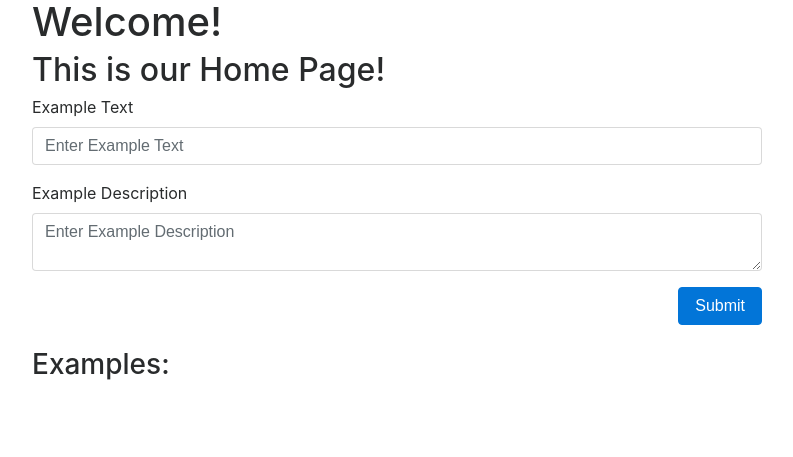
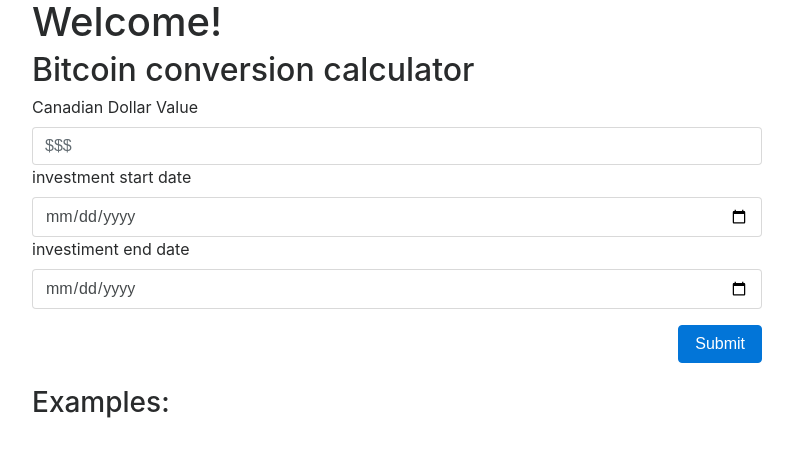
Before and after one commit to MelvynLing/bitCoinValueTracker, a Node server app: page / in a window 1280 px wide. Shown: the top 457 px of the page, without its empty margins (243-1036 px from the left). Run offline with Node 20, Linux system fonts and the light colour scheme; data that the repository does not hold is empty; some libraries are stand-ins or nearby versions.

Commit message:
working on api functionality and form for calculator

```diff
--- a/views/index.handlebars
+++ b/views/index.handlebars
@@ -3,16 +3,22 @@
     <div class="row">
       <div class="col-8 offset-2">
         <h1>{{msg}}</h1>
-        <h2>This is our Home Page!</h2>
+
+        <h2>Bitcoin conversion calculator</h2>
+
         <form class="clearfix mb-4" action="POST">
+
           <div class="form-group">
-            <label for="example-text">Example Text</label>
-            <input type="text" id="example-text" class="form-control" aria-describedby="example-text" placeholder="Enter Example Text">
+            <label for="value">Canadian Dollar Value</label>
+            <input type="number" id="numberValue" class="form-control" aria-describedby="example-text" placeholder="$$$">
+
+            <label for="value">investment start date</label>
+            <input type="date" id="startDate" class="form-control" aria-describedby="example-text" placeholder="YYYYMMDD">
+
+            <label for="value">investiment end date</label>
+            <input type="date" id="endDate" class="form-control" aria-describedby="example-text" placeholder="YYYYMMDD">
           </div>
-          <div class="form-group">
-            <label for="example-description">Example Description</label>
-            <textarea class="form-control" id="example-description" aria-describedby="example-description" placeholder="Enter Example Description"></textarea>
-          </div>
+
           <button id="submit" class="btn btn-primary float-right">Submit</button>
         </form>
         <h3>Examples:</h3>
```
